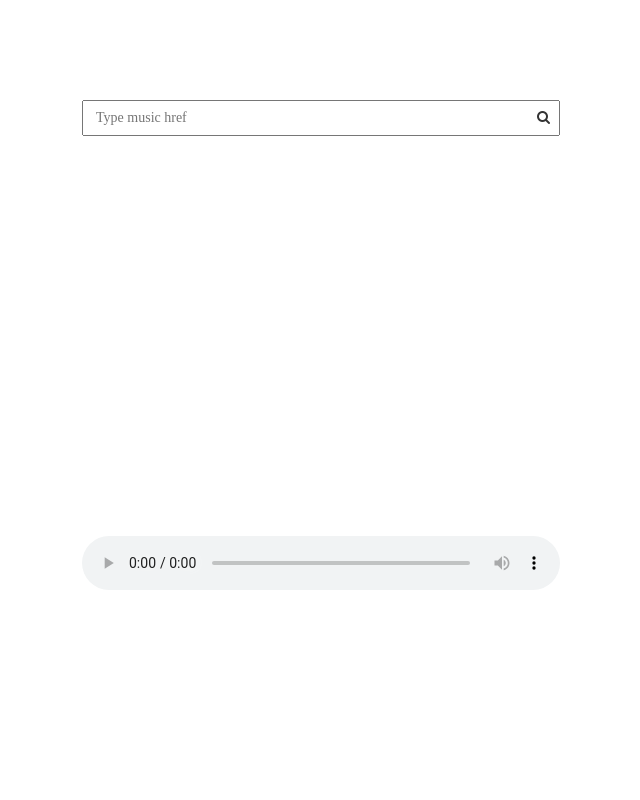
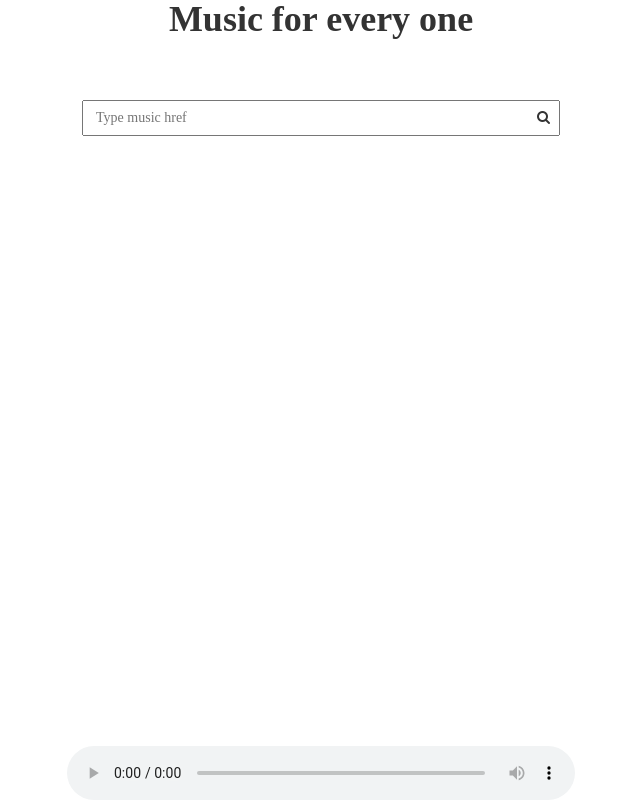
Before and after one commit to systemis/band-gateway, a React (Create React App) app: page / in a window 1280 px wide. Shown: the whole page, without its empty margins (319-959 px from the left). Built offline with nearby package versions, Linux system fonts and the light colour scheme.

Commit message:
change ui :100:

```diff
--- a/src/page/home/home.js
+++ b/src/page/home/home.js
@@ -42,6 +42,7 @@ class HomePage extends Component {
     render() {
         return (
             <div className="home-page">
+                <h1 className="title">Music for every one</h1>
                 <div className="handler-group">
                     <form
                         id="form-input-url-get-song-link"
--- a/src/page/home/style/home-page-style.css
+++ b/src/page/home/style/home-page-style.css
@@ -1,8 +1,23 @@
+.home-page {
+  position: relative;
+  height: 100vh; }
+  .home-page .title {
+    text-align: center;
+    font-weight: bold;
+    margin: 0;
+    padding: 0; }
   .home-page .handler-group {
-  margin-top: 100px; }
+    position: absolute;
+    right: 0;
+    left: 0;
+    top: 100px;
+    bottom: 0; }
   .home-page #form-input-url-get-song-link {
+    position: absolute;
+    left: 0;
+    right: 0;
     width: 40%;
-  position: relative; }
+    height: 5%; }
     @media screen and (max-width: 991px) {
       .home-page #form-input-url-get-song-link {
         width: 50%; } }
@@ -19,6 +34,11 @@
       right: 25px;
       line-height: 2.5; }
   .home-page #show-results-search {
+    position: absolute;
+    top: 5%;
+    left: 0;
+    right: 0;
+    bottom: 0;
     width: 40%; }
     @media screen and (max-width: 991px) {
       .home-page #show-results-search {
@@ -28,10 +48,18 @@
       width: 80%; } }
 
     .home-page #show-results-search #show-result-mg {
+      position: absolute;
+      right: 0;
+      left: 0;
+      bottom: 0;
       width: 100%; }
     .home-page #show-results-search .show-data {
-    height: 400px;
-    overflow: scroll; }
+      overflow: scroll;
+      position: absolute;
+      top: 0;
+      right: 0;
+      left: 0;
+      bottom: 32px; }
       .home-page #show-results-search .show-data .song-item {
         margin: 6px 0;
         padding: 0 10px;
--- a/src/page/home/style/home-page-style.scss
+++ b/src/page/home/style/home-page-style.scss
@@ -1,6 +1,7 @@
 .home-page{
+    position: relative;
+    height: 100vh;
     @mixin character-group{
-        width: 40%;
         @media screen and (max-width: 991px){
             width: 50%;
             @media screen and (max-width: 991px){
@@ -14,13 +15,28 @@
         padding: 0;
     }
 
+    & .title{
+        text-align: center;
+        font-weight: bold;
+        margin: 0;
+        padding: 0;
+    }
+
     & .handler-group{
-        margin-top: 100px;
+        position: absolute;
+        right: 0;
+        left: 0;
+        top: 100px;
+        bottom: 0;
     }
 
     #form-input-url-get-song-link{
         @include character-group();
-        position: relative;
+        position: absolute;
+        left: 0;
+        right: 0;
+        width: 40%;
+        height: 5%;
         & #input-url{
             width: 100%;
             padding: 6px 29px 6px 12px;
@@ -36,13 +52,28 @@
 
     #show-results-search{
         @include character-group();
+        position: absolute;
+        top: 5%;
+        left: 0;
+        right: 0;
+        bottom: 0;
+        width: 40%;
         & #show-result-mg{
+            position: absolute;
+            right: 0;
+            left: 0;
+            bottom: 0;
             width: 100%;
         }
 
         & .show-data{
-            height: 400px;
             overflow: scroll;
+            position: absolute;
+            top: 0;
+            right: 0;
+            left: 0;
+            bottom: 32px;
+
             & .song-item{
                 margin: 6px 0;
                 padding: 0 10px;
```
Also changed, not shown: 4 other files (tests, documents, lock files or other folders). Lines whose indentation alone changed are shown as unchanged.
